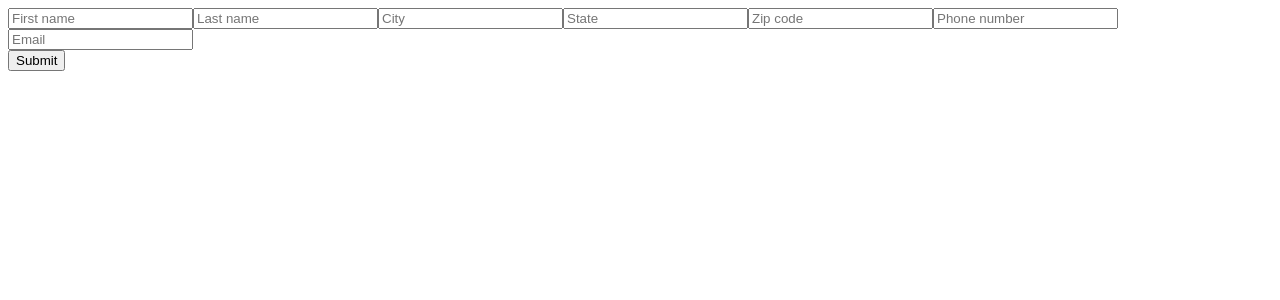
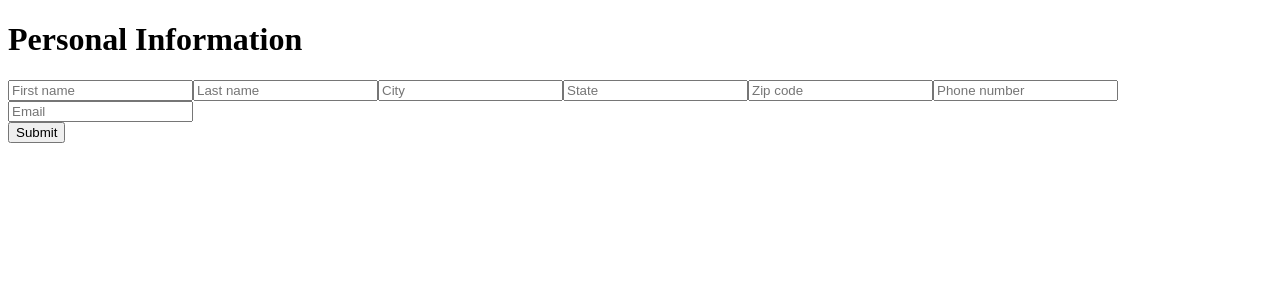
Before and after one commit to robisonwebdev/CV-Application, a React (Create React App) app: page / in a window 1280 px wide. Shown: the top 300 px of the page. Built offline with nearby package versions, Linux system fonts and the light colour scheme.

Commit message:
Added h1

```diff
--- a/src/components/PersonalInformation.js
+++ b/src/components/PersonalInformation.js
@@ -8,6 +8,7 @@ class PersonalInformation extends Component {
     render() {
         return (
             <div id='personalInfo'>
+                <h1>Personal Information</h1>
                 <input type='text' id='firstName' placeholder='First name' onChange={(e) => this.props.handleChange(e)} />
                 <input type='text' id='lastName' placeholder='Last name' onChange={(e) => this.props.handleChange(e)} />
                 <input type='text' id='city' placeholder='City' onChange={(e) => this.props.handleChange(e)} />
```
